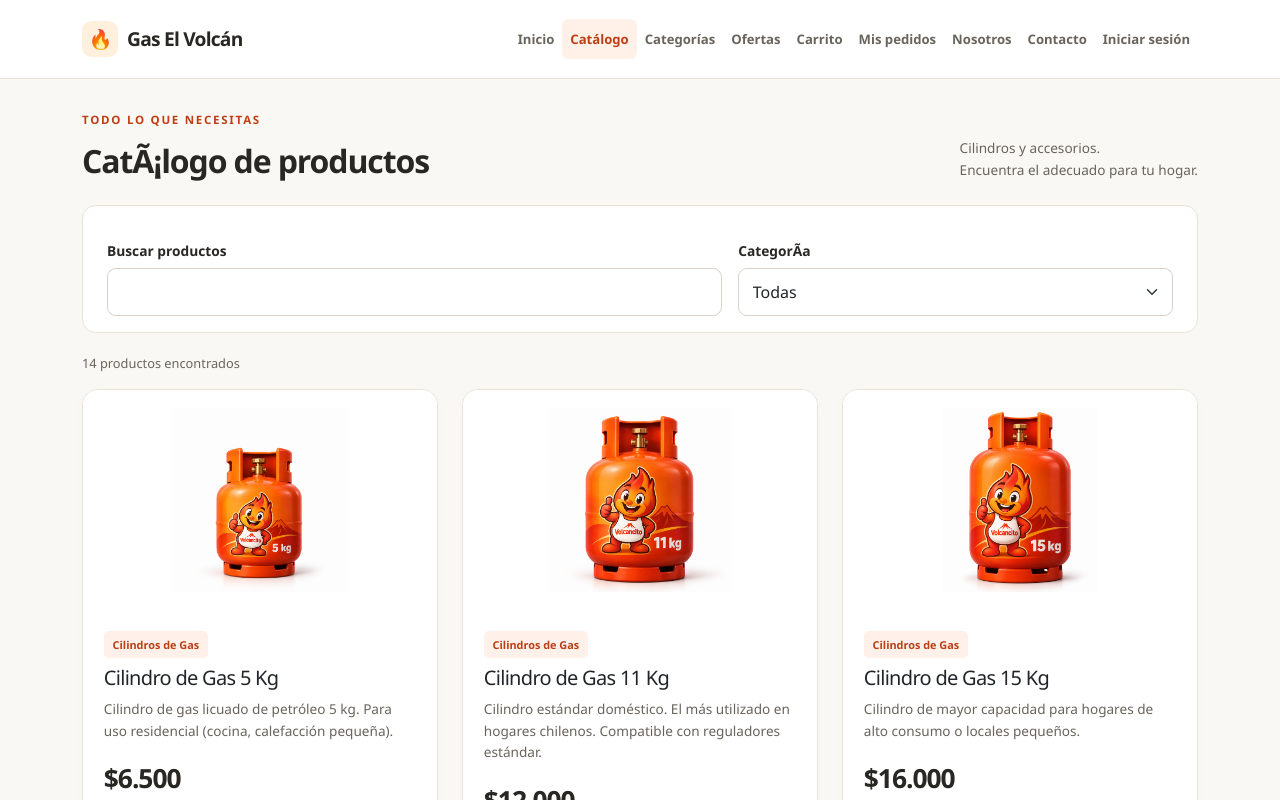
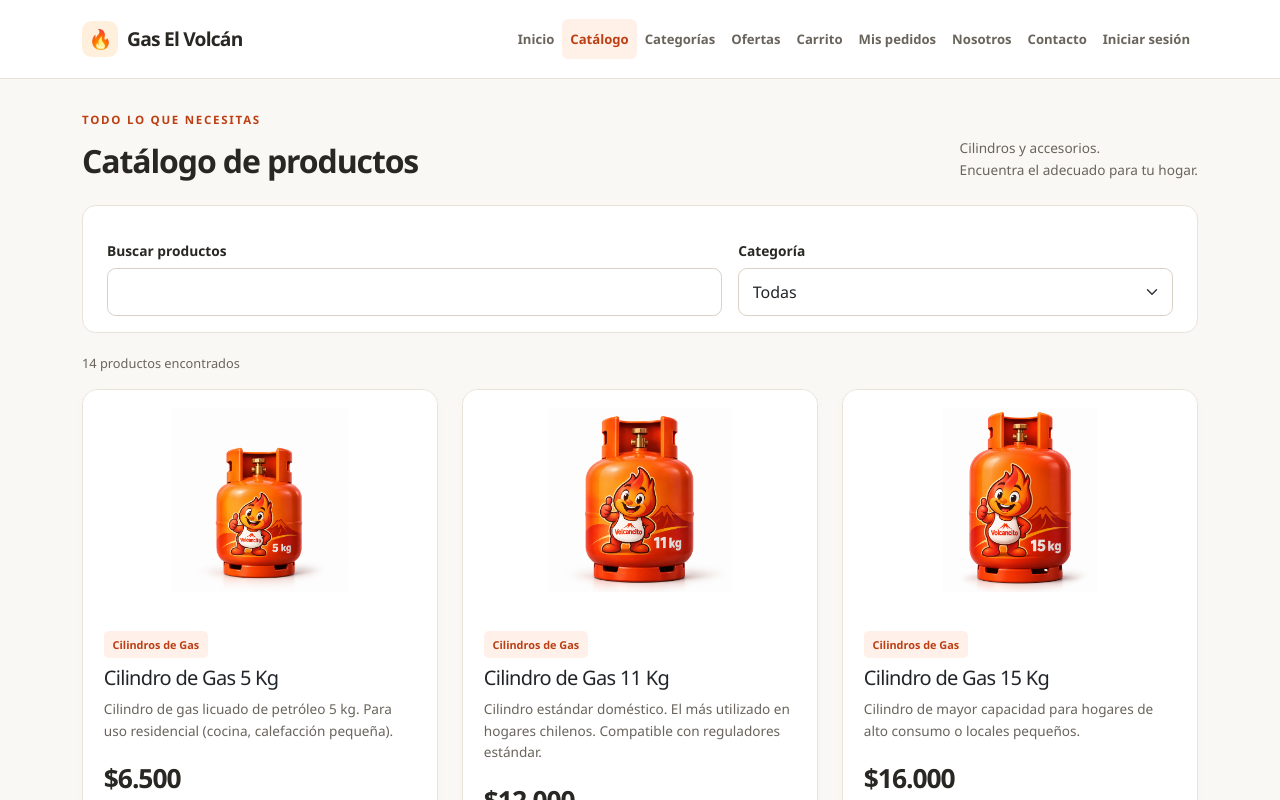
Before and after one commit to Croix77/GasvolcanReact, a React (Vite) app: page /catalogo in a window 1280 px wide. Shown: the top 800 px of the page. Built offline with nearby package versions, Linux system fonts and the light colour scheme.

Commit message:
fix: conservar caracteres en textos y pruebas

```diff
--- a/src/App.jsx
+++ b/src/App.jsx
@@ -153,7 +153,7 @@
                 path="pedidos"
                 element={
                   <section>
-                    <h1>Pedidos de demostraciÃ³n</h1>
+                    <h1>Pedidos de demostración</h1>
                     <ListaPedidos pedidos={pedidos} />
                   </section>
                 }
--- a/src/index.css
+++ b/src/index.css
@@ -1,4 +1,4 @@
-/* Colores y elementos compartidos de Gas El VolcÃ¡n. */
+/* Colores y elementos compartidos de Gas El Volcán. */
 :root {
   --volcan: #bd3f14;
   --volcan-oscuro: #96300d;
--- a/src/pages/Catalogo.jsx
+++ b/src/pages/Catalogo.jsx
@@ -6,7 +6,7 @@
   productos,
   onAgregar,
   categoriasDisponibles,
-  titulo = "CatÃ¡logo de productos",
+  titulo = "Catálogo de productos",
   esPagina = false,
 }) {
   const [busqueda, setBusqueda] = useState("");
@@ -55,7 +55,7 @@
           />
         </div>
         <div className="col-12 col-md-5">
-          <label htmlFor="categoria">CategorÃ­a</label>
+          <label htmlFor="categoria">Categoría</label>
           <select
             id="categoria"
             className="form-select"
```
Also changed, not shown: 1 other file (tests, documents, lock files or other folders).
